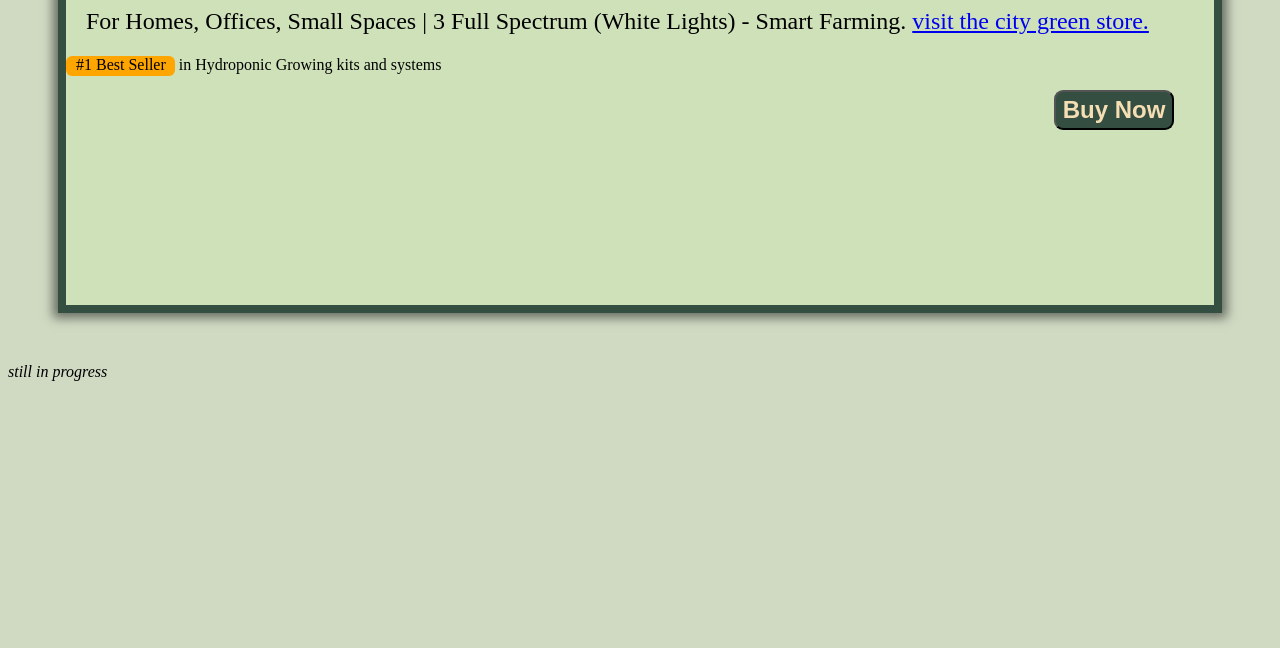
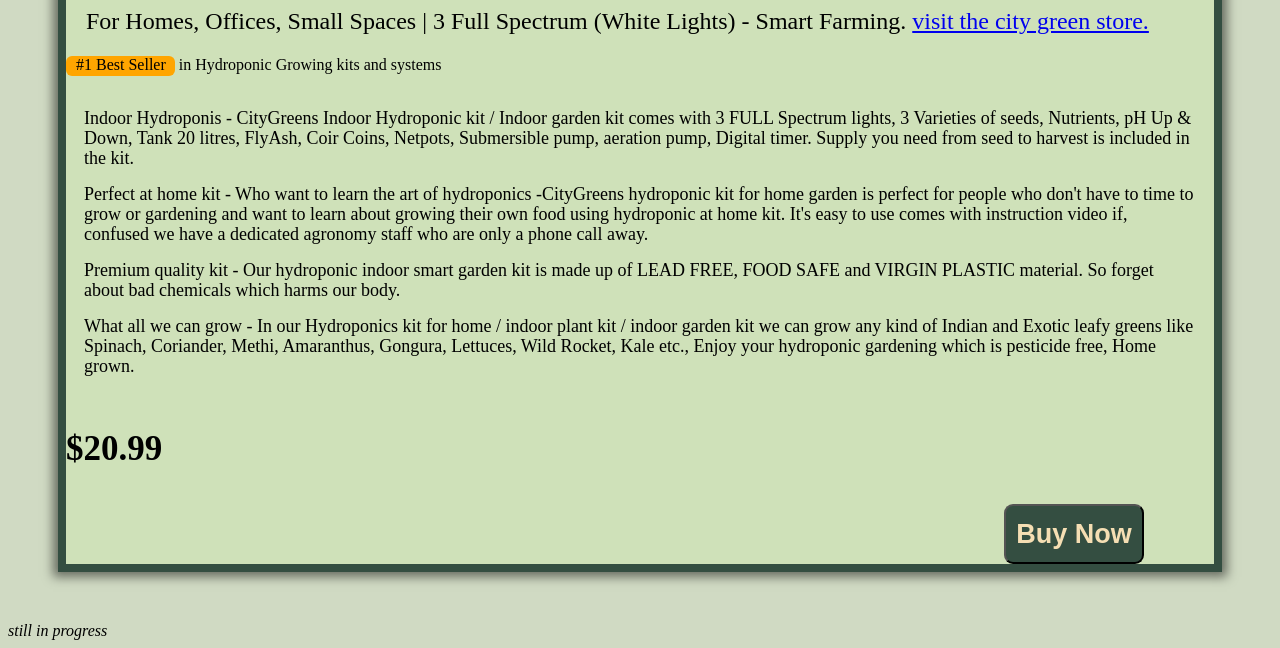
Before and after one commit to sanikaP16/product_card, a plain HTML site: page index.html in a window 1280 px wide. Shown: the part 698-1346 px from the top of the page. Before the commit the page ends 1087 px from the top, so only its background shows below. Drawn offline with Linux system fonts and the light colour scheme.

Commit message:
updated - yet to complete

```diff
--- a/index.html
+++ b/index.html
@@ -32,10 +32,10 @@
       }
       button {
         float: right;
-        margin-right: 40px;
-        height: 40px;
-        width: 120px;
-        font-size: 24px;
+        margin-right: 70px;
+        height: 60px;
+        width: 140px;
+        font-size: 27px;
         font-weight: 800;
         background-color: #344e41;
         color: wheat;
@@ -46,6 +46,18 @@
         padding: 0px 9px 3px 10px;
         border-radius: 6px;
       }
+      ul {
+        padding: 10px;
+        line-height: 20px;
+      }
+      ul li {
+        padding: 8px;
+        font-size: 18px;
+      }
+      #information {
+        margin: 0px 0px 5px 15px;
+        padding: 05px;
+      }
       .image-adjust {
         box-shadow: 0px 0px 10px 5px rgba(0, 0, 0, 0.5);
         margin: 10px 0px 10px 40px;
@@ -55,12 +67,12 @@
         margin-bottom: 3px;
         text-shadow: 2px 2px gray;
       }
-      #information {
-        margin: 0px 0px 5px 15px;
-        padding: 05px;
-      }
       .title p {
         margin-top: 0px;
+      }
+      .price {
+        font-size: 35px;
+        font-weight: 700;
       }
     </style>
 
@@ -125,7 +137,36 @@
       </p>
       <p><span>#1 Best Seller</span> in Hydroponic Growing kits and systems</p>
 
-      <p></p>
+      <ul>
+        <li>
+          Indoor Hydroponis - CityGreens Indoor Hydroponic kit / Indoor garden
+          kit comes with 3 FULL Spectrum lights, 3 Varieties of seeds,
+          Nutrients, pH Up & Down, Tank 20 litres, FlyAsh, Coir Coins, Netpots,
+          Submersible pump, aeration pump, Digital timer. Supply you need from
+          seed to harvest is included in the kit.
+        </li>
+        <li>
+          Perfect at home kit - Who want to learn the art of hydroponics
+          -CityGreens hydroponic kit for home garden is perfect for people who
+          don't have to time to grow or gardening and want to learn about
+          growing their own food using hydroponic at home kit. It's easy to use
+          comes with instruction video if, confused we have a dedicated agronomy
+          staff who are only a phone call away.
+        </li>
+        <li>
+          Premium quality kit - Our hydroponic indoor smart garden kit is made
+          up of LEAD FREE, FOOD SAFE and VIRGIN PLASTIC material. So forget
+          about bad chemicals which harms our body.
+        </li>
+        <li>
+          What all we can grow - In our Hydroponics kit for home / indoor plant
+          kit / indoor garden kit we can grow any kind of Indian and Exotic
+          leafy greens like Spinach, Coriander, Methi, Amaranthus, Gongura,
+          Lettuces, Wild Rocket, Kale etc., Enjoy your hydroponic gardening
+          which is pesticide free, Home grown.
+        </li>
+      </ul>
+      <p class="price">$20.99</p>
       <button>Buy Now</button>
     </main>
     <footer>
```
